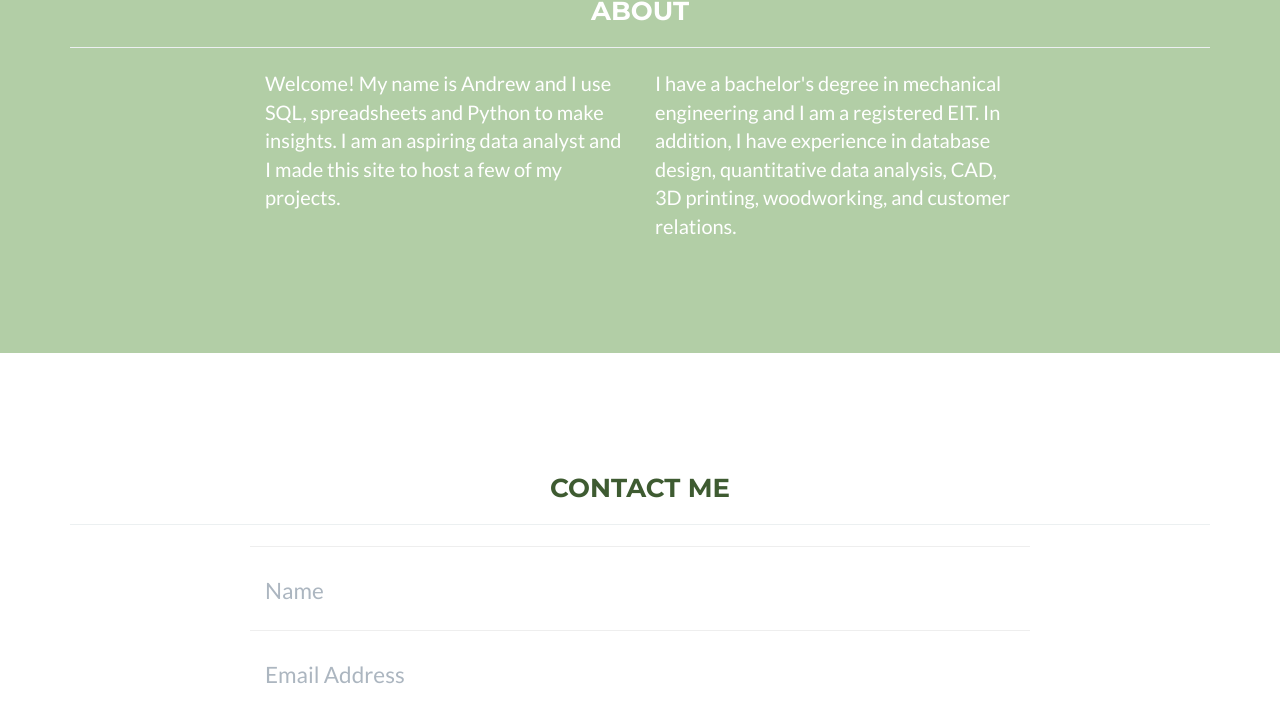
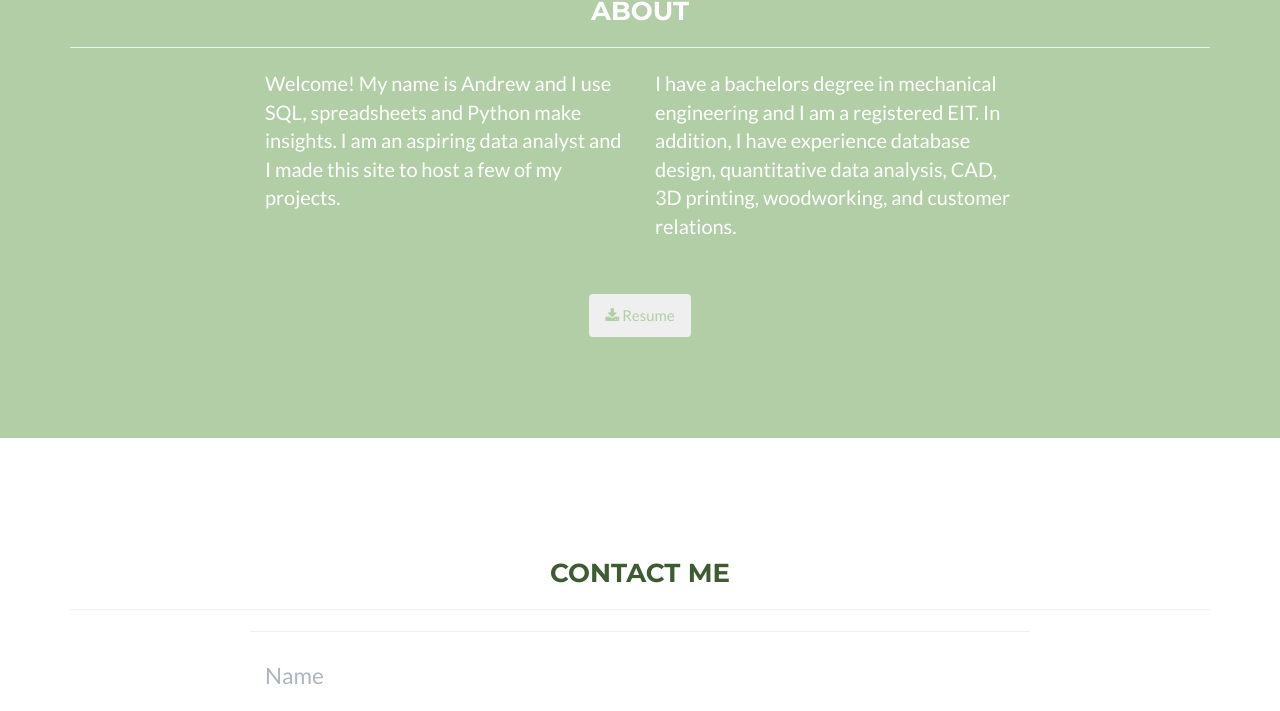
Before and after one commit to AndrewFDoyle/portfolio, a Jekyll site: the page built from _posts/2014-07-18-project-1.markdown, in a window 1280 px wide and 900 px high, scrolled down 1848 px, cut to the strip 189-900 px from the top of the window. Built offline with Jekyll 4.4.1, drawn with Linux system fonts in a browser that asks for light colours.

Commit message:
resume download button

```diff
--- a/_includes/about.html
+++ b/_includes/about.html
@@ -1,4 +1,5 @@
  <!-- About Section -->
+
     <section class="success" id="about">
         <div class="container">
             <div class="my__photo">
@@ -12,14 +13,14 @@
             </div>
             <div class="row">
                 <div class="col-lg-4 col-lg-offset-2">
-                    <p>Welcome! My name is Andrew and I use SQL, spreadsheets and Python to make insights.
+                    <p>Welcome! My name is Andrew and I use SQL, spreadsheets and Python make insights.
                        I am an aspiring data analyst and I made this site to host a few of my projects.
 
                     </p>
                 </div>
                 <div class="col-lg-4">
-                    <p>I have a bachelor's degree in mechanical engineering and I am a registered EIT.
-                       In addition, I have experience in database design, quantitative data analysis, CAD, 3D printing, woodworking,
+                    <p>I have a bachelors degree in mechanical engineering and I am a registered EIT.
+                       In addition, I have experience database design, quantitative data analysis, CAD, 3D printing, woodworking,
                        and customer relations.
                     </p>
                 </div>
@@ -27,6 +28,10 @@
                     <!-- About Section <a href="https://github.com/jeromelachaud/freelancer-theme" class="btn btn-lg btn-outline">
                         <i class="fa fa-download"></i> Download Theme
                     </a> -->
+                    <br><br>
+                    <a href="\img\Andrew-Doyle-Resume.pdf" download>
+                    <button class="btn"><i class="fa fa-download"></i> Resume</button>
+                    </a>
                 </div>
                 <div class="col-lg-12 text-center">
                     <!--
```
